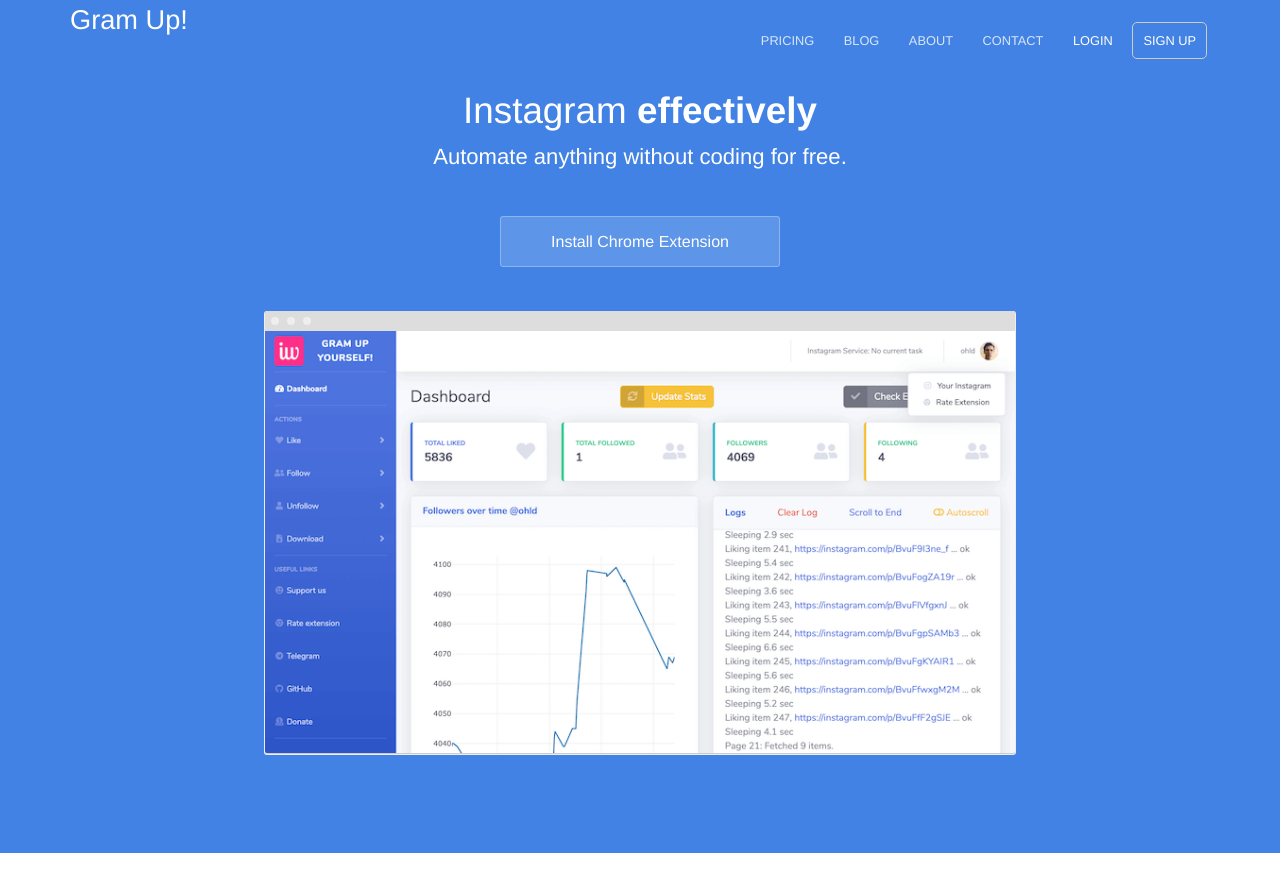
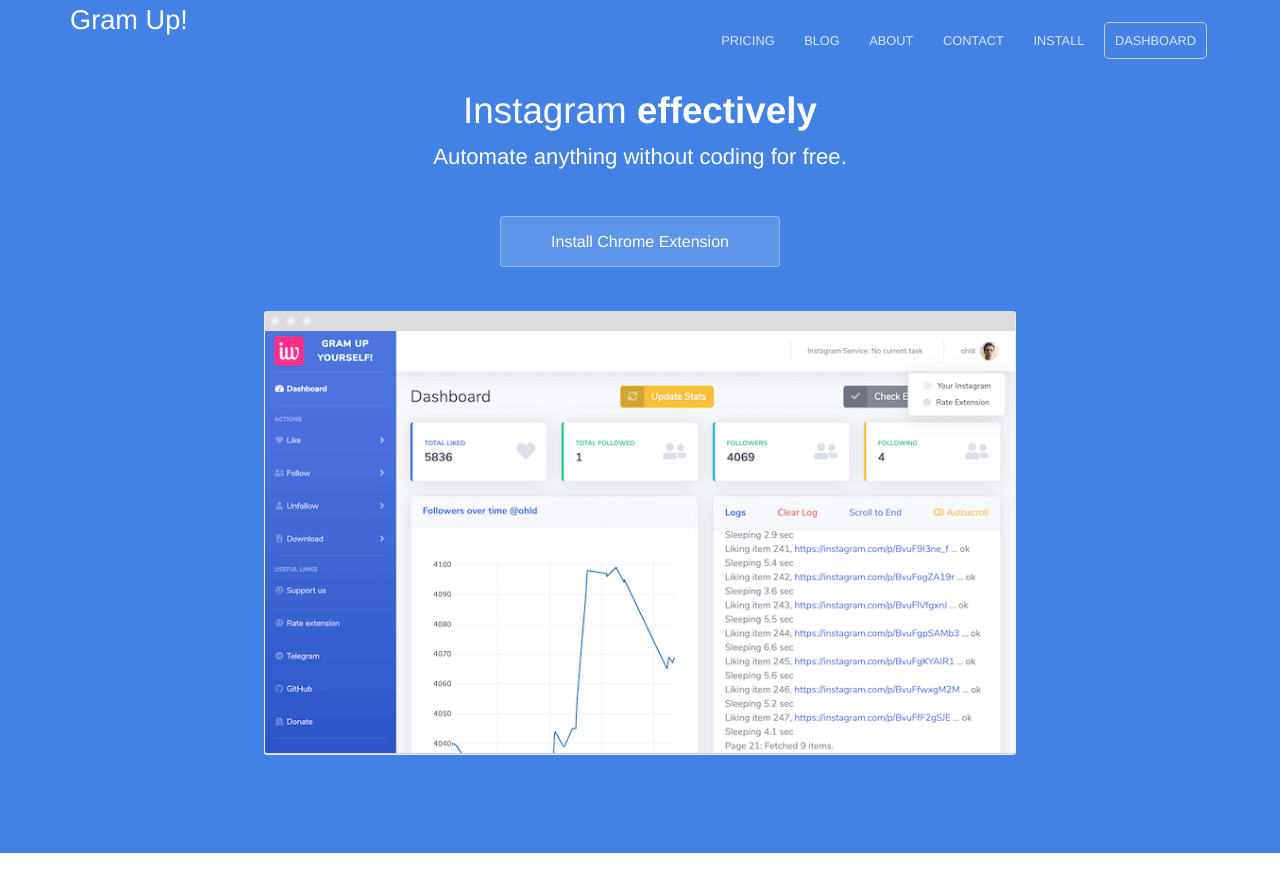
Before and after one commit to tarsbase/gramup-landing, a Jekyll site: the page built from index.html, in a window 1280 px wide and 900 px high. Shown: the top 892 px of the window. Built offline with Jekyll 4.4.1, drawn with Linux system fonts in a browser that asks for light colours.

Commit message:
change navigation links

```diff
--- a/_data/navigation.yml
+++ b/_data/navigation.yml
@@ -14,11 +14,11 @@
   link: /contact/
   new_window: false
   highlight: false
-- name: Login
-  link: /
+- name: Install
+  link: https://chrome.google.com/webstore/detail/gram-up/njonkbhnmmjgancfbncekpgkmidhbbpo
   new_window: true
   highlight: false
-- name: Sign Up
-  link: /
+- name: Dashboard
+  link: https://insta.gramup.me/
   new_window: true
   highlight: true
```
